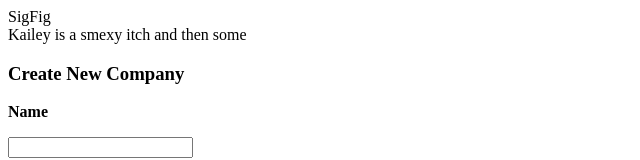
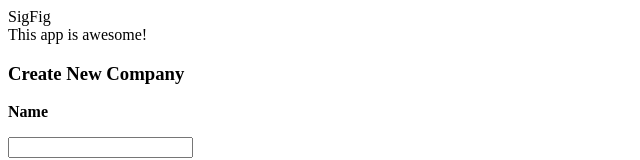
Before and after one commit to Aznachang/CompanyPersonelReactJS, a React app: page / in a window 1280 px wide. Shown: the top 160 px of the page, without its empty margins (0-640 px from the left). Built offline with nearby package versions, Linux system fonts and the light colour scheme; the HTML template or start-up script is replaced by a standard one.

Commit message:
changed initial message on front page

```diff
--- a/testCode/App.jsx
+++ b/testCode/App.jsx
@@ -11,7 +11,7 @@
     return (
       <div>
         <div>SigFig</div>
-        <div className="col-sm-7">Kailey is a smexy itch and then some
+        <div className="col-sm-7">This app is awesome!
           {this.props.children}
         </div>
         <div className="col-sm-5">
```
Also changed, not shown: 2 other files (tests, documents, lock files or other folders).
